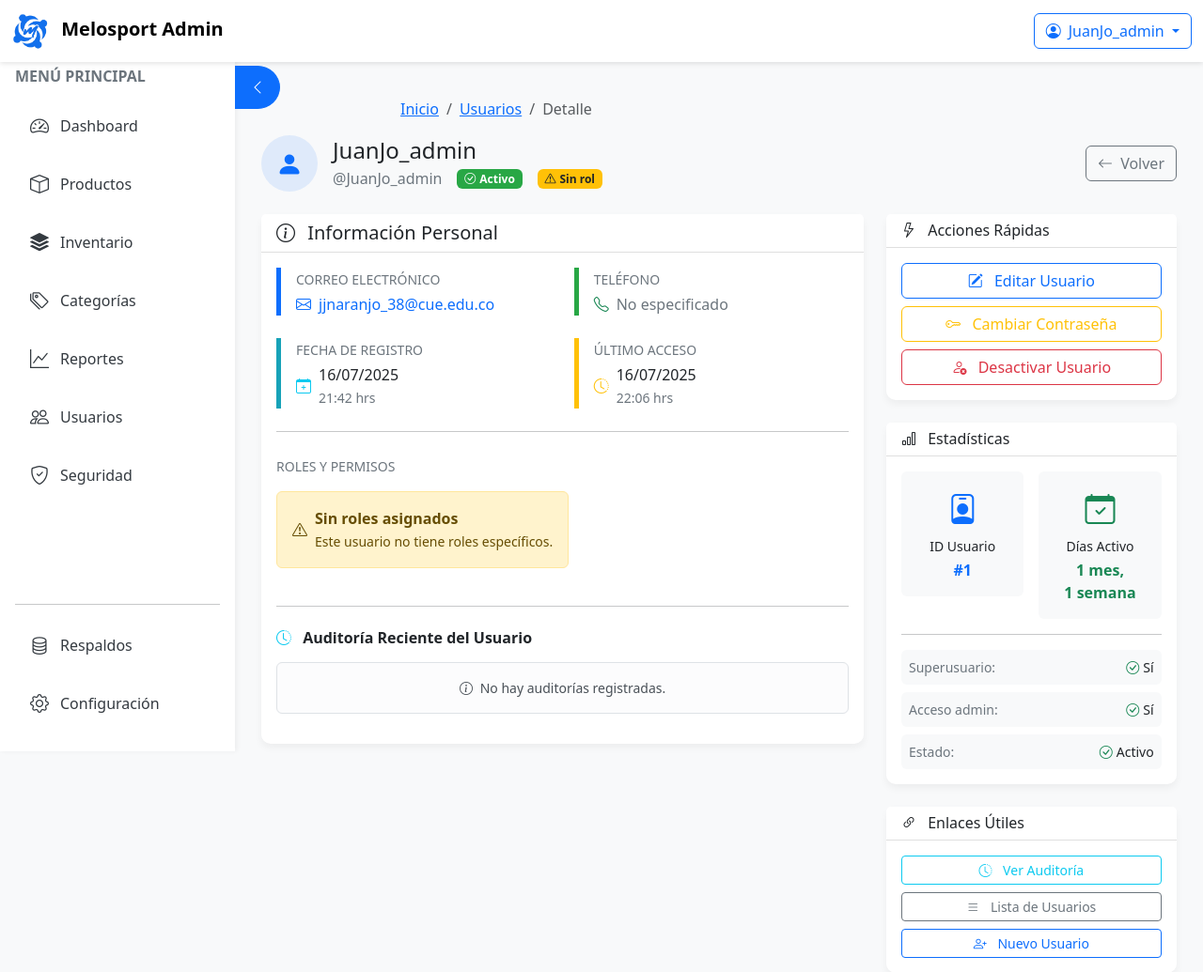
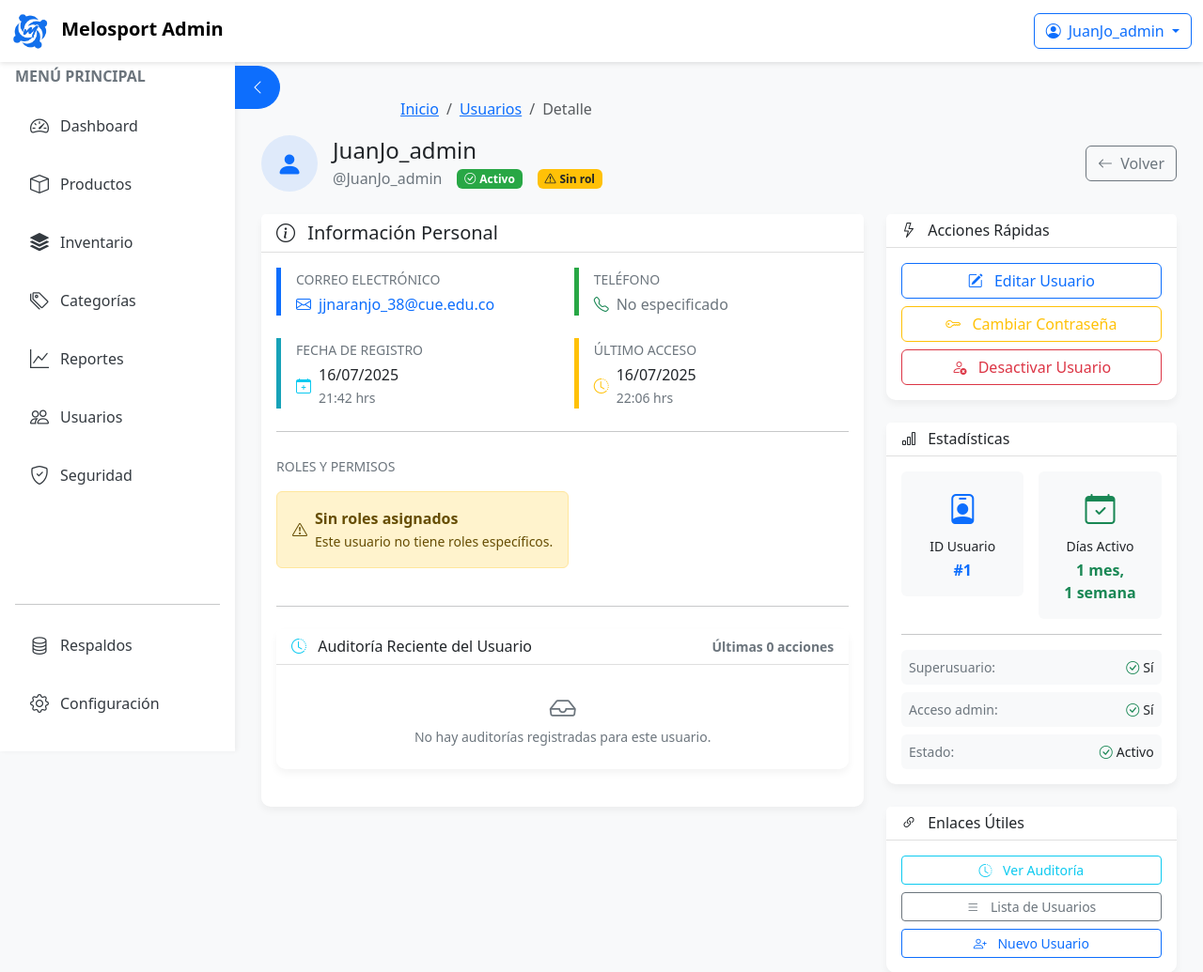
Before and after one commit to JuanJo0775/MeloSport, a Django app: page /backoffice/users/1/ in a window 1280 px wide. Shown: the top 1035 px of the page at 94% size. Run offline with Django 5.2, Linux system fonts and the light colour scheme; a user stored in the database is signed in; data comes from the database, SQL or seed files in the repository; parts of the project's set-up code (start-up, migrations or seed data) failed here and were passed over.

Commit message:
pequeños cambios en la tabla de auditoria en detalles del usuario

```diff
--- a/apps/backoffice/templates/backoffice/users/detail.html
+++ b/apps/backoffice/templates/backoffice/users/detail.html
@@ -211,51 +211,69 @@
 
             <!-- Auditoría reciente -->
             {% if perms.users.view_auditlog %}
-          <h6 class="fw-bold mb-3">
+            <div class="card mt-4">
+              <div class="card-header bg-white d-flex justify-content-between align-items-center">
+                <h6 class="mb-0">
                   <i class="bi bi-clock-history me-2 text-info"></i>
                   Auditoría Reciente del Usuario
                 </h6>
+                <small class="text-muted">Últimas {{ user_audits|length }} acciones</small>
+              </div>
+
               {% if user_audits %}
+              <div class="card-body p-0">
                 <div class="table-responsive">
-              <table class="table table-sm table-striped align-middle mb-0">
+                  <table class="table table-hover align-middle mb-0">
                     <thead class="table-light">
                       <tr>
-                    <th>Fecha</th>
-                    <th>Acción</th>
-                    <th>Modelo</th>
-                    <th>Descripción</th>
+                        <th><i class="bi bi-calendar3 me-1"></i> Fecha</th>
+                        <th><i class="bi bi-activity me-1"></i> Acción</th>
+                        <th><i class="bi bi-box me-1"></i> Modelo</th>
+                        <th><i class="bi bi-card-text me-1"></i> Descripción</th>
                       </tr>
                     </thead>
                     <tbody>
                       {% for audit in user_audits %}
                       <tr>
-                    <td class="small text-muted">{{ audit.created_at|date:"d/m/Y H:i" }}</td>
+                        <td>
+                          <div class="fw-medium">{{ audit.created_at|date:"d/m/Y" }}</div>
+                          <small class="text-muted">{{ audit.created_at|date:"H:i:s" }}</small>
+                        </td>
                         <td>
                           <span class="badge
-                        {% if audit.action == 'create' %} bg-success
-                        {% elif audit.action == 'update' %} bg-warning text-dark
-                        {% elif audit.action == 'delete' %} bg-danger
-                        {% else %} bg-secondary{% endif %}">
+                            {% if audit.action == 'create' %}bg-success
+                            {% elif audit.action == 'update' %}bg-warning text-dark
+                            {% elif audit.action == 'delete' %}bg-danger
+                            {% elif audit.action == 'login' %}bg-primary
+                            {% elif audit.action == 'logout' %}bg-dark
+                            {% else %}bg-secondary{% endif %}">
                             {{ audit.get_action_display }}
                           </span>
                         </td>
-                    <td>{{ audit.model }}</td>
-                    <td class="text-truncate" style="max-width:200px;">{{ audit.description|default:"—" }}</td>
+                        <td>
+                          <span class="small bg-light px-2 py-1 rounded">{{ audit.model }}</span>
+                        </td>
+                        <td class="text-truncate" style="max-width: 250px;" title="{{ audit.description }}">
+                          {{ audit.description|default:"Sin descripción" }}
+                        </td>
                       </tr>
                       {% endfor %}
                     </tbody>
                   </table>
                 </div>
-            <div class="text-end mt-2">
+              </div>
+              <div class="card-footer bg-white text-end">
                 <a href="{% url 'backoffice:users:auditlog_list' %}?user={{ user_obj.pk }}" class="btn btn-sm btn-outline-info">
                   <i class="bi bi-list me-1"></i> Ver todas las auditorías
                 </a>
               </div>
               {% else %}
-            <div class="alert alert-light border text-center small">
-              <i class="bi bi-info-circle me-1"></i> No hay auditorías registradas.
+              <div class="card-body text-center py-4">
+                <i class="bi bi-inbox mb-2 fs-3 text-muted"></i>
+                <p class="text-muted mb-0 small">No hay auditorías registradas para este usuario.</p>
               </div>
               {% endif %}
+            </div>
             {% endif %}
         </div>
       </div>
--- a/apps/users/views.py
+++ b/apps/users/views.py
@@ -94,6 +94,18 @@ class UserDetailView(LoginRequiredMixin, PermissionRequiredMixin, DetailView):
     template_name = "backoffice/users/detail.html"
     context_object_name = "user_obj"
     permission_required = "auth.view_user"
+
+    def get_context_data(self, **kwargs):
+        context = super().get_context_data(**kwargs)
+        user_obj = self.get_object()
+
+        # Últimas 10 auditorías del usuario
+        if self.request.user.has_perm("users.view_auditlog"):
+            context["user_audits"] = AuditLog.objects.filter(user=user_obj).order_by("-created_at")[:10]
+        else:
+            context["user_audits"] = []
+
+        return context
 
 
 class UserCreateView(LoginRequiredMixin, PermissionRequiredMixin, CreateView):
```
Lines whose indentation alone changed are shown as unchanged.
